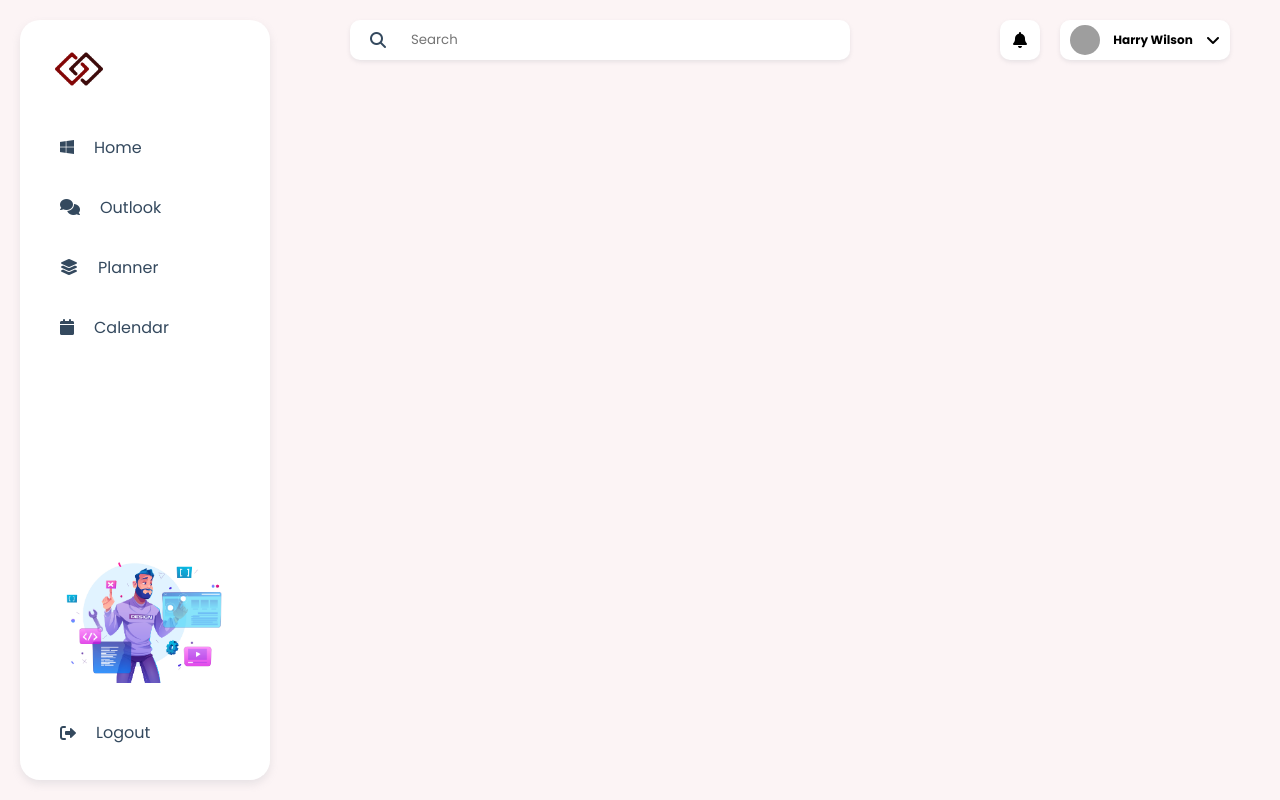
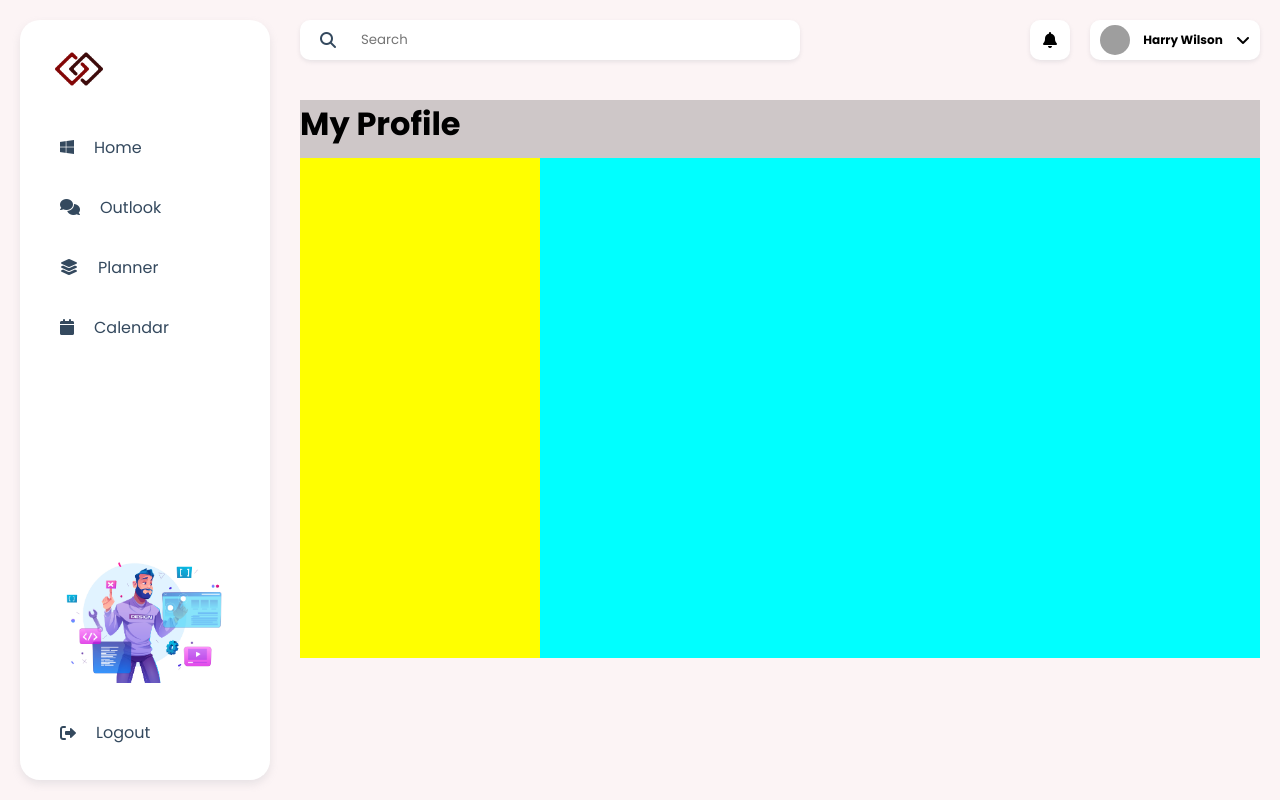
Before and after one commit to sary1/wework, a React (Create React App) app in the folder client/: page / in a window 1280 px wide. Built offline with nearby package versions, Linux system fonts and the light colour scheme; grey boxes are pictures that could not be loaded.

Commit message:
Profile page body initial structure

```diff
--- a/client/src/components/HeaderNav/HeaderNav.scss
+++ b/client/src/components/HeaderNav/HeaderNav.scss
@@ -1,6 +1,6 @@
 .HeaderNav {
-  width: calc(100vw - 380px);
-  margin-left: 350px;
+  width: calc(100vw - 320px);
+  margin-left: 300px;
   position: absolute;
   top: 20px;
   height: 40px;
@@ -8,7 +8,6 @@
   display: flex;
   align-items: center;
   justify-content: space-between;
-  padding-right: 20px;
 
   &-searchArea {
     background: #fff;
--- a/client/src/pages/Profile/Profile.scss
+++ b/client/src/pages/Profile/Profile.scss
@@ -1,11 +1,31 @@
 .Profile {
+  width: calc(100vw - 320px);
+  margin-left: 300px;
+  height: 500px;
+  background: rgba(0, 0, 0, 0.183);
+  position: relative;
+  top: 100px;
+
+  &-header {
+    margin-bottom: 10px;
+    font-weight: 600;
+  }
+
   &-body {
-    width: calc(100vw - 380px);
-    margin-left: 350px;
     display: flex;
-    flex-direction: column;
-    position: absolute;
-    top: 20px;
-    padding-right: 20px;
+    width: 100%;
+    height: 100%;
+
+    &-info {
+      width: 25%;
+      height: 100%;
+      background: yellow;
+    }
+
+    &-dashboard {
+      width: 75%;
+      height: 100%;
+      background: cyan;
+    }
   }
 }
--- a/client/src/pages/Profile/index.jsx
+++ b/client/src/pages/Profile/index.jsx
@@ -4,7 +4,15 @@ import Navbar from "../../components/Navbar";
 import "./Profile.scss";
 
 const Profile = () => {
-  return <div className="Profile"></div>;
+  return (
+    <div className="Profile">
+      <h1 className="Profile-header">My Profile</h1>
+      <div className="Profile-body">
+        <div className="Profile-body-info"></div>
+        <div className="Profile-body-dashboard"></div>
+      </div>
+    </div>
+  );
 };
 
 export default Profile;
```
